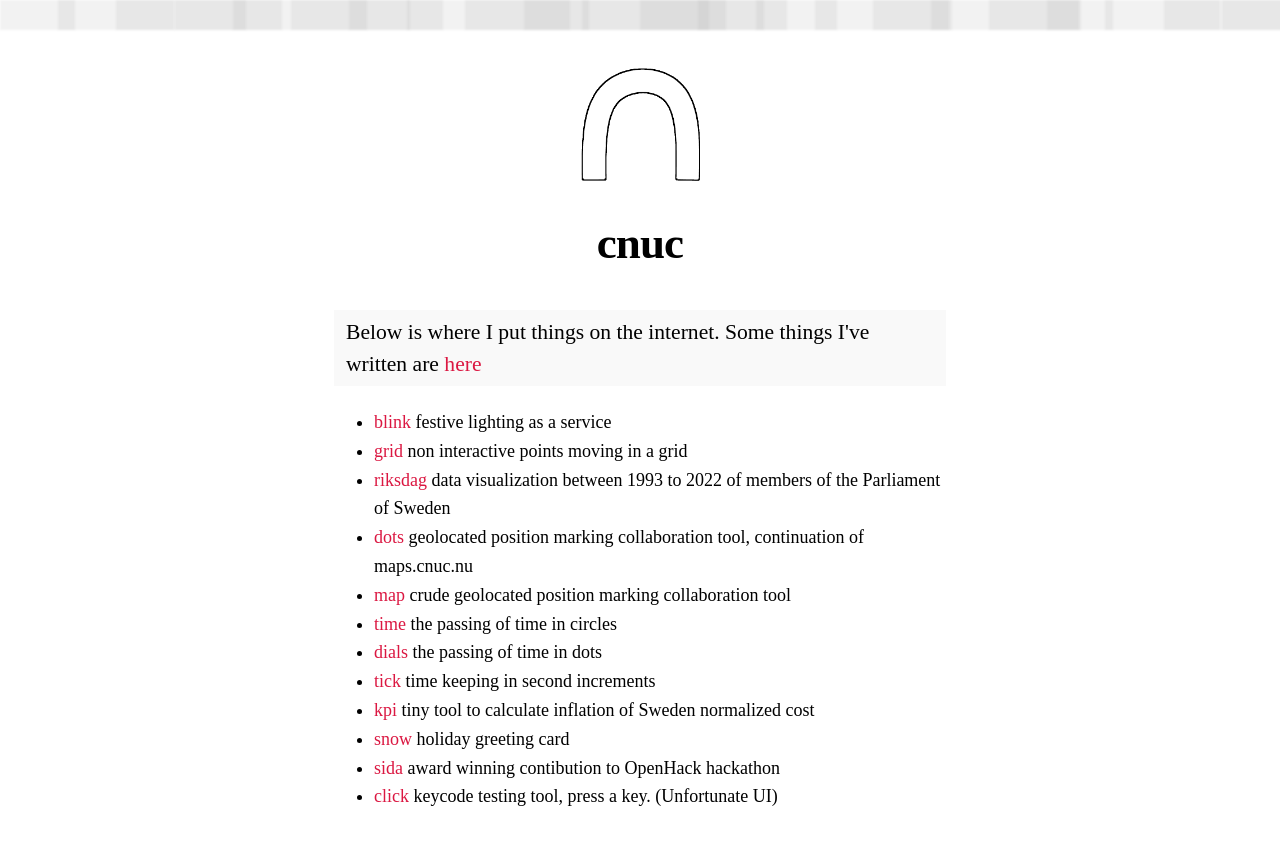
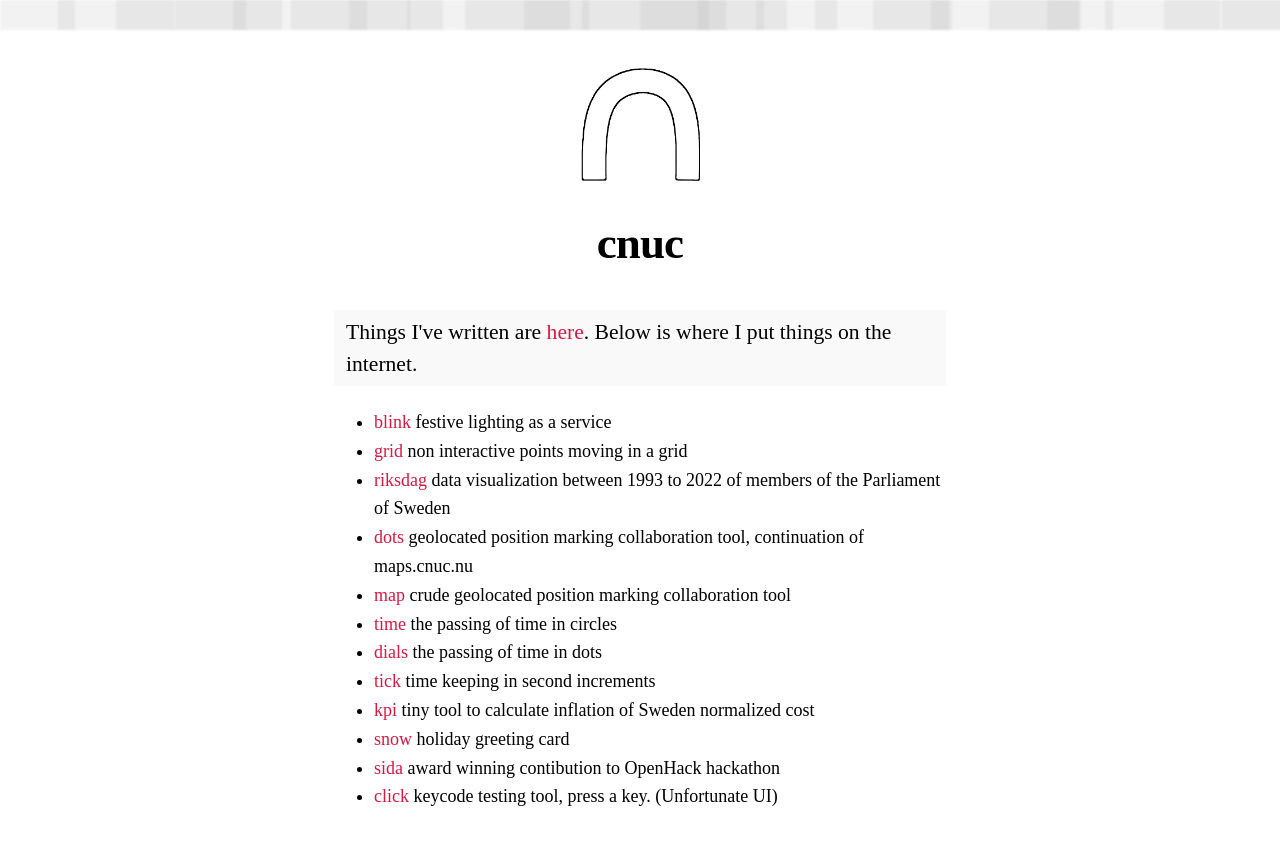
Before and after one commit to namatoj/cnuc-site, a Next.js app: page / in a window 1280 px wide. Shown: the top 844 px of the page. Built offline with nearby package versions, Linux system fonts and the light colour scheme; a web font is replaced by a local one.

Commit message:
Copy fixes

```diff
--- a/pages/index.js
+++ b/pages/index.js
@@ -11,7 +11,7 @@ export default function Home() {
         <title>{siteTitle}</title>
       </Head>
       <section className={utilStyles.headingMd}>
-        <p>Below is where I put things on the internet. Some things I've written are <Link href="/posts">here</Link></p>
+        <p>Things I've written are <Link href="/posts">here</Link>. Below is where I put things on the internet.</p>
       </section>
     <section>
       <ul>
```
